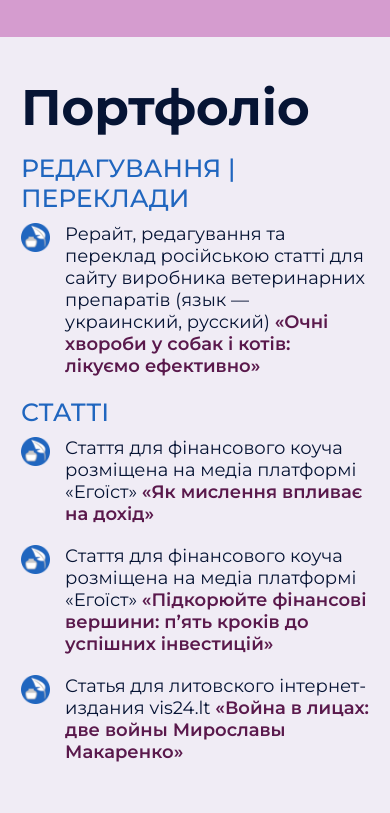
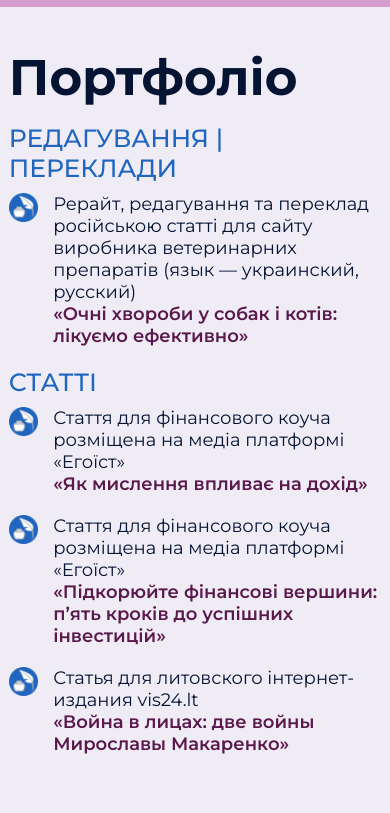
Before and after one commit to djudit/yuliia-tolstonogova-writer, a website built with Vite: page src/index.html in a window 390 px wide. Shown: the part 760-1573 px from the top of the page. Built offline with nearby package versions, Linux system fonts and the light colour scheme; a web font is replaced by a local one.

Commit message:
portfolio - links to new line

```diff
--- a/src/css/hero.css
+++ b/src/css/hero.css
@@ -50,7 +50,7 @@ h1 {
 
 @media (max-width: 767.98px) {
   h1 {
-    margin-bottom: 20px;
+    margin: 20px 0;
   }
 }
 
--- a/src/css/portfolio.css
+++ b/src/css/portfolio.css
@@ -1,5 +1,15 @@
 article {
   padding: 40px 5px;
+}
+
+.portfolio-container {
+  padding: 0 16%;
+}
+
+@media (max-width: 767.98px) {
+  .portfolio-container {
+    padding: 0 1%;
+  }
 }
 
 h2 {
--- a/src/partials/portfolio.html
+++ b/src/partials/portfolio.html
@@ -1,5 +1,5 @@
 <article>
-  <div class="container">
+  <div class="container portfolio-container">
     <h2>Портфоліо</h2>
     <!---------------------------------------------------------->
     <h3>РЕДАГУВАННЯ | ПЕРЕКЛАДИ</h3>
@@ -9,8 +9,10 @@
           <img src="/img/writing_pen_icon-blue.png" alt="перо" width="30" />
         </div>
         <div class="portfolio-txt">
-          Рерайт, редагування та переклад російською статті для сайту виробника
-          ветеринарних препаратів (язык — украинский, русский)
+          <p>
+            Рерайт, редагування та переклад російською статті для сайту
+            виробника ветеринарних препаратів (язык — украинский, русский)
+          </p>
           <a
             class="portfolio-link"
             href="https://docs.google.com/document/d/1-RcAkTAewIuqkpTd4mAw9BjFmUz3MHYng04AfIoMxu0/edit?tab=t.0#heading=h.f1ln3nrby5p3"
@@ -29,7 +31,9 @@
           <img src="/img/writing_pen_icon-blue.png" alt="перо" width="30" />
         </div>
         <div class="portfolio-txt">
-          Стаття для фінансового коуча розміщена на медіа платформі «Егоїст»
+          <p>
+            Стаття для фінансового коуча розміщена на медіа платформі «Егоїст»
+          </p>
           <a
             class="portfolio-link"
             href="https://egoistmagaz.in.ua/syspilstvo/yak-myslennya-vplyvaye-na-dokhid/"
@@ -45,7 +49,9 @@
           <img src="/img/writing_pen_icon-blue.png" alt="перо" width="30" />
         </div>
         <div class="portfolio-txt">
-          Стаття для фінансового коуча розміщена на медіа платформі «Егоїст»
+          <p>
+            Стаття для фінансового коуча розміщена на медіа платформі «Егоїст»
+          </p>
           <a
             class="portfolio-link"
             href="https://egoistmagaz.in.ua/syspilstvo/pidkoryuyte-finansovi-vershyny/"
@@ -61,7 +67,7 @@
           <img src="/img/writing_pen_icon-blue.png" alt="перо" width="30" />
         </div>
         <div class="portfolio-txt">
-          Статья для литовского інтернет-издания vis24.lt
+          <p>Статья для литовского інтернет-издания vis24.lt</p>
           <a
             class="portfolio-link"
             href="https://www.vis24.lt/index.php/18-home/3132-vojna-v-litsakh-dve-vojny-miroslavy-makarenko"
```
